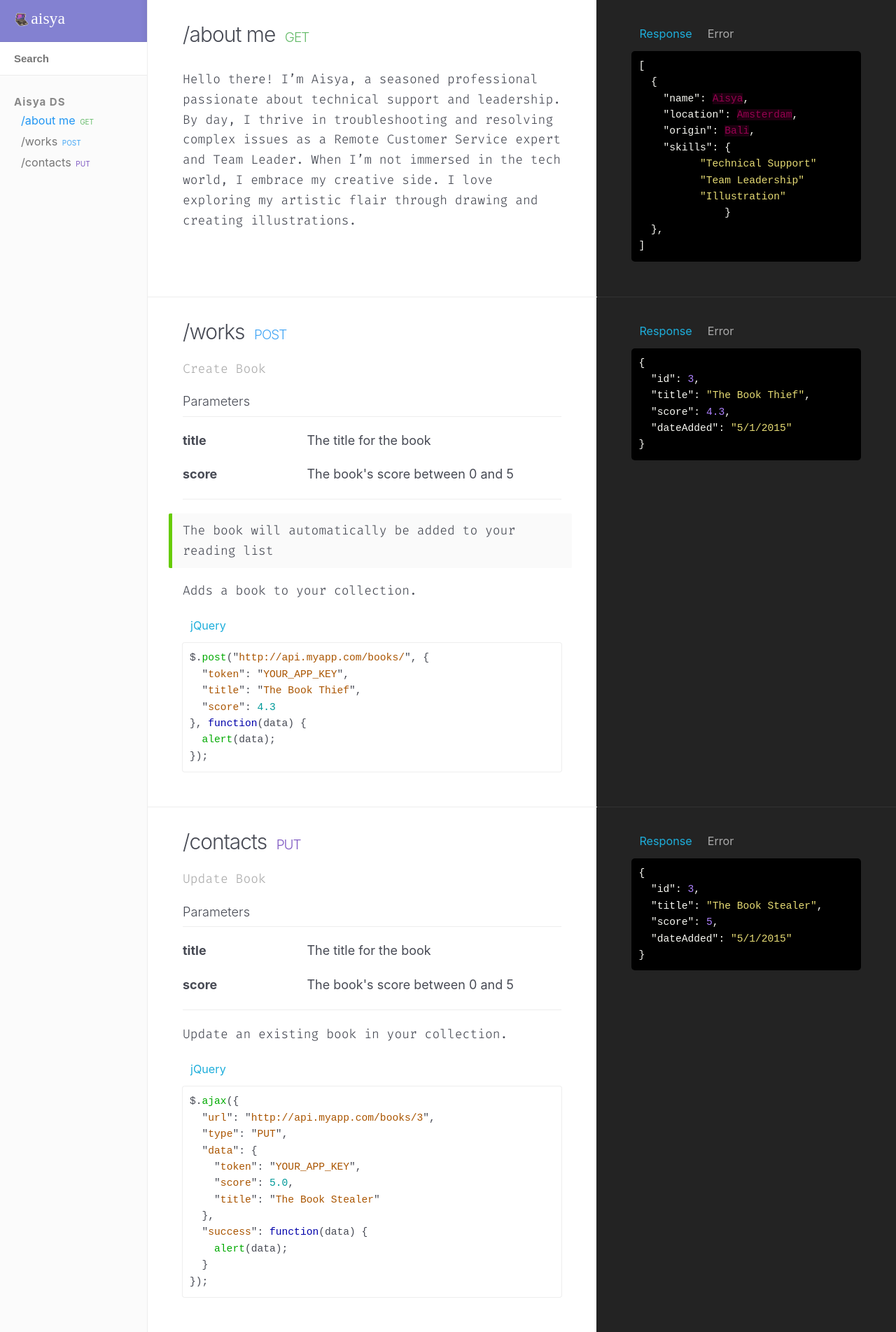
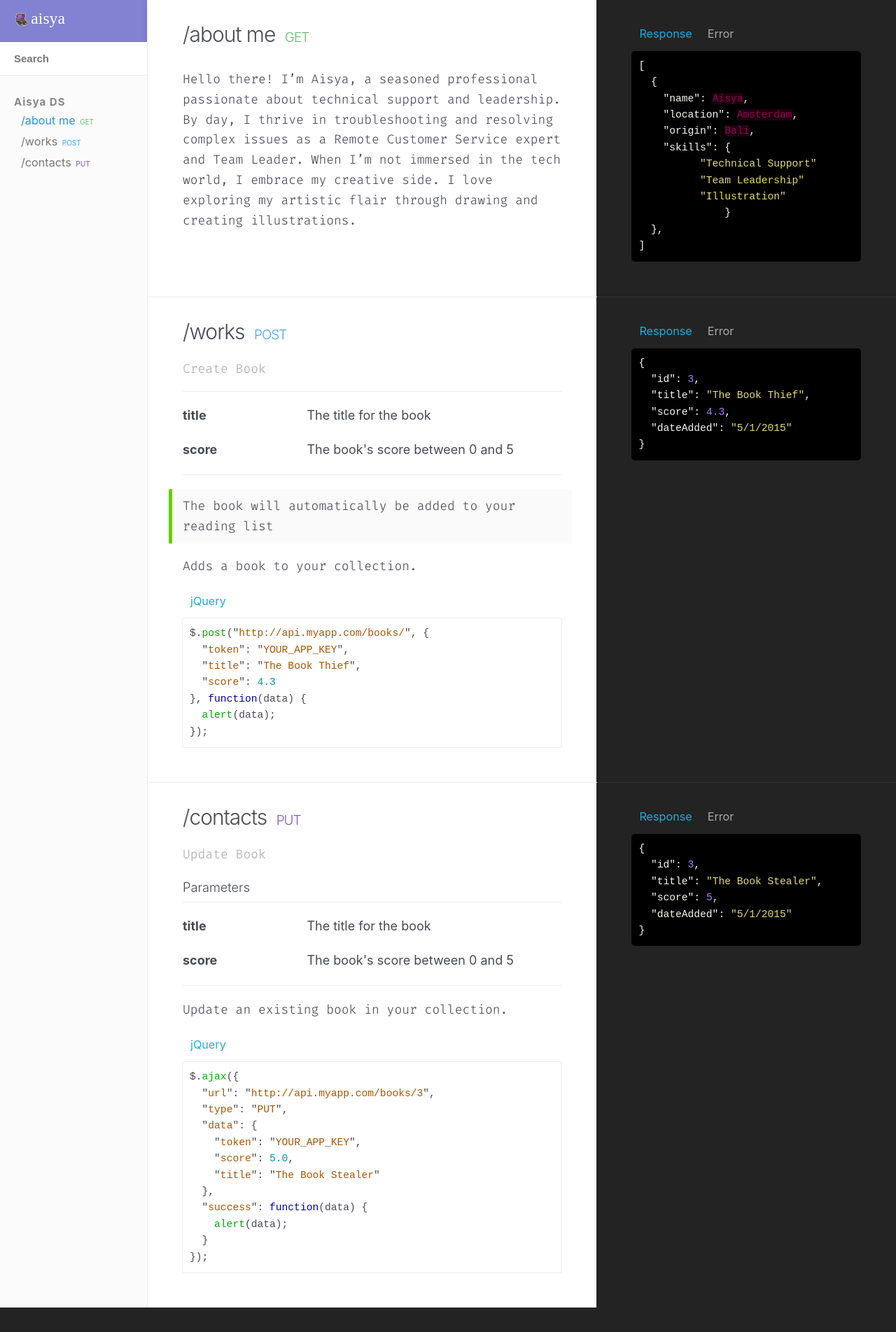
Before and after one commit to aisyadfira/aisyadfira-github, a Jekyll site: the page built from index.html, in a window 1280 px wide. Shown: the whole page at 70% size. Built offline with Jekyll 4.4.1, drawn with Linux system fonts in a browser that asks for light colours; nearby versions of some CDN libraries; after the commit the page ends 1869 px from its top, so only the background shows below that.

Commit message:
Update _main.scss

```diff
--- a/_sass/_main.scss
+++ b/_sass/_main.scss
@@ -576,6 +576,9 @@ section.left-docs p {
 section.doc-content:nth-child(1) dl, section.doc-content:nth-child(1) h6, section.doc-content:nth-child(1) .info, section.doc-content:nth-child(1) .left-docs .code-viewer {
     display: none;
 }
+.doc-content:nth-child(2) .left-docs h6 {
+    display: none;
+}
 /*
 div#sidebar li:last-child, .doc-content:last-child {
     display: none;
```
